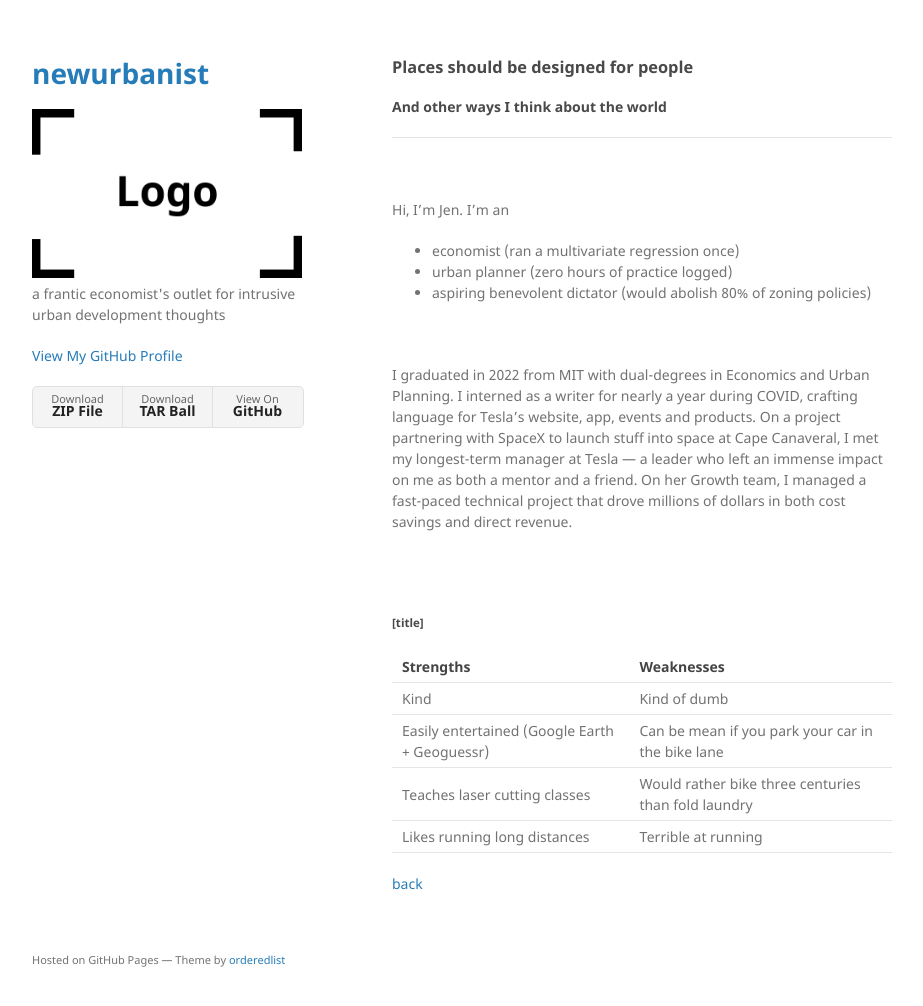
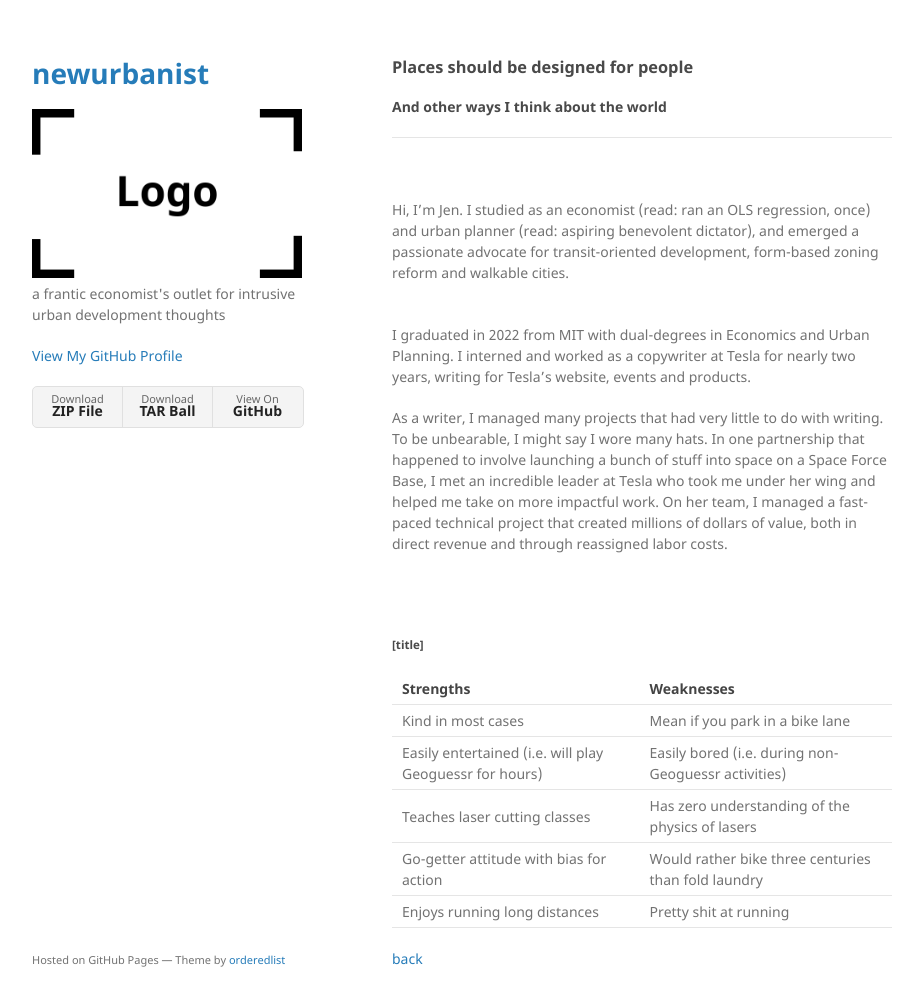
Before and after one commit to newurbanist/newurbanist.github.io, a Jekyll site: the page built from another-page.md, in a window 1280 px wide and 1039 px high. Shown: the top 1006 px of the window, without its empty margins (178-1101 px from the left). Built offline with Jekyll 4.4.1, drawn with Linux system fonts in a browser that asks for light colours; our own code applies the rules of GitHub Pages for plain Markdown files.

Commit message:
Update another-page.md

```diff
--- a/another-page.md
+++ b/another-page.md
@@ -8,14 +8,13 @@ layout: default
 
 <br />
 
-Hi, I'm Jen. I'm an
-- economist (ran a multivariate regression once)
-- urban planner (zero hours of practice logged)
-- aspiring benevolent dictator (would abolish 80% of zoning policies)<br />
-
+Hi, I'm Jen. I studied as an economist (read: ran an OLS regression, once) and urban planner (read: aspiring benevolent dictator), and emerged a passionate advocate for transit-oriented development, form-based zoning reform and walkable cities.
+<br />
 <br />
 
-I graduated in 2022 from MIT with dual-degrees in Economics and Urban Planning. I interned as a writer for nearly a year during COVID, crafting language for Tesla's website, app, events and products. On a project partnering with SpaceX to launch stuff into space at Cape Canaveral, I met my longest-term manager at Tesla — a leader who left an immense impact on me as both a mentor and a friend. On her Growth team, I managed a fast-paced technical project that drove millions of dollars in both cost savings and direct revenue.
+I graduated in 2022 from MIT with dual-degrees in Economics and Urban Planning. I interned and worked as a copywriter at Tesla for nearly two years, writing for Tesla's website, events and products.
+
+As a writer, I managed many projects that had very little to do with writing. To be unbearable, I might say I wore many hats. In one partnership that happened to involve launching a bunch of stuff into space on a Space Force Base, I met an incredible leader at Tesla who took me under her wing and helped me take on more impactful work. On her team, I managed a fast-paced technical project that created millions of dollars of value, both in direct revenue and through reassigned labor costs.
 
 <br /><br />
 
@@ -23,10 +22,11 @@ I graduated in 2022 from MIT with dual-degrees in Economics and Urban Planning.
 
 | Strengths | Weaknesses |
 | :---- | :---- |
-| Kind | Kind of dumb |
-| Easily entertained (Google Earth + Geoguessr) | Can be mean if you park your car in the bike lane |
-| Teaches laser cutting classes | Would rather bike three centuries than fold laundry |
-| Likes running long distances | Terrible at running |
+| Kind in most cases | Mean if you park in a bike lane |
+| Easily entertained (i.e. will play Geoguessr for hours) | Easily bored (i.e. during non-Geoguessr activities) |
+| Teaches laser cutting classes | Has zero understanding of the physics of lasers |
+| Go-getter attitude with bias for action | Would rather bike three centuries than fold laundry |
+| Enjoys running long distances | Pretty shit at running |
 
 
 
```
